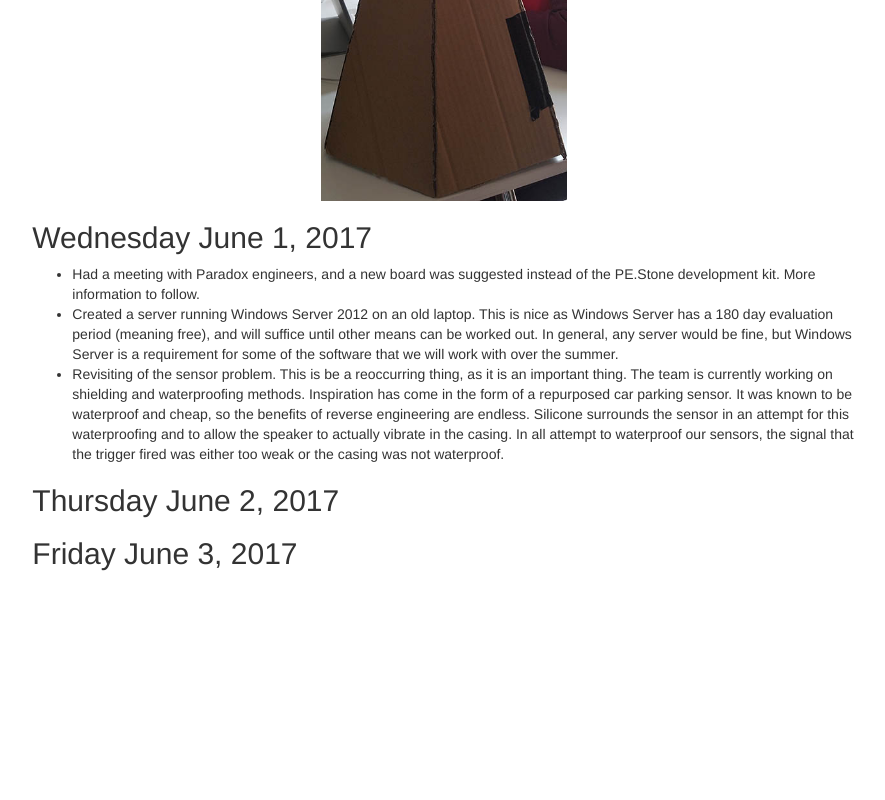
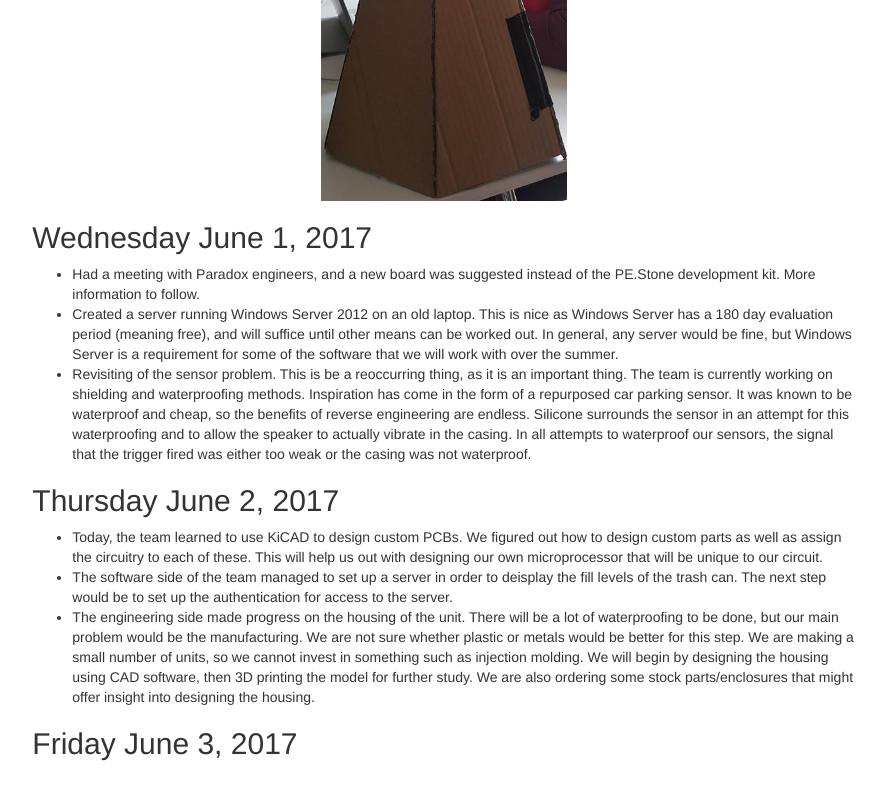
Before and after one commit to sayakura/midro.github.io, a plain HTML site: page posts/week2.html in a window 1280 px wide. Shown: the part 1365-2165 px from the top of the page, without its empty margins (196-1081 px from the left). Before the commit the page ends 1985 px from the top, so only its background shows below. Drawn offline with nearby package versions, Linux system fonts and the light colour scheme.

Commit message:
Documentation for Thurs

```diff
--- a/posts/week2.html
+++ b/posts/week2.html
@@ -123,7 +123,7 @@
             car parking sensor. It was known to be waterproof and cheap, so
             the benefits of reverse engineering are endless. Silicone surrounds
             the sensor in an attempt for this waterproofing and to allow the speaker
-            to actually vibrate in the casing. In all attempt to waterproof our
+            to actually vibrate in the casing. In all attempts to waterproof our
             sensors, the signal that the trigger fired was either too weak or
             the casing was not waterproof.
           </li>
@@ -132,6 +132,17 @@
         <!-- ................................................................................... -->
         <!-- ................................................................................... -->
         <h2>Thursday June 2, 2017</h2>
+
+        <ul>
+          <li>Today, the team learned to use KiCAD to design custom PCBs. We figured out how to design custom parts as well as assign the circuitry to each of these. This will help us out with designing our own microprocessor that will be unique to our circuit.
+          </li>
+          <li>The software side of the team managed to set up a server in order to deisplay the fill levels of the trash can. The next step would be to set up the authentication for access to the server.
+          </li>
+          <li>
+          The engineering side made progress on the housing of the unit. There will be a lot of waterproofing to be done, but our main problem would be the manufacturing. We are not sure whether plastic or metals would be better for this step. We are making a small number of units, so we cannot invest in something such as injection molding. We will begin by designing the housing using CAD software, then 3D printing the model for further study. We are also ordering some stock parts/enclosures that might offer insight into designing the housing.
+          </li>
+        </ul>
+
         <!-- ........................................FRIDAY..................................... -->
         <!-- ................................................................................... -->
         <!-- ................................................................................... -->
```
